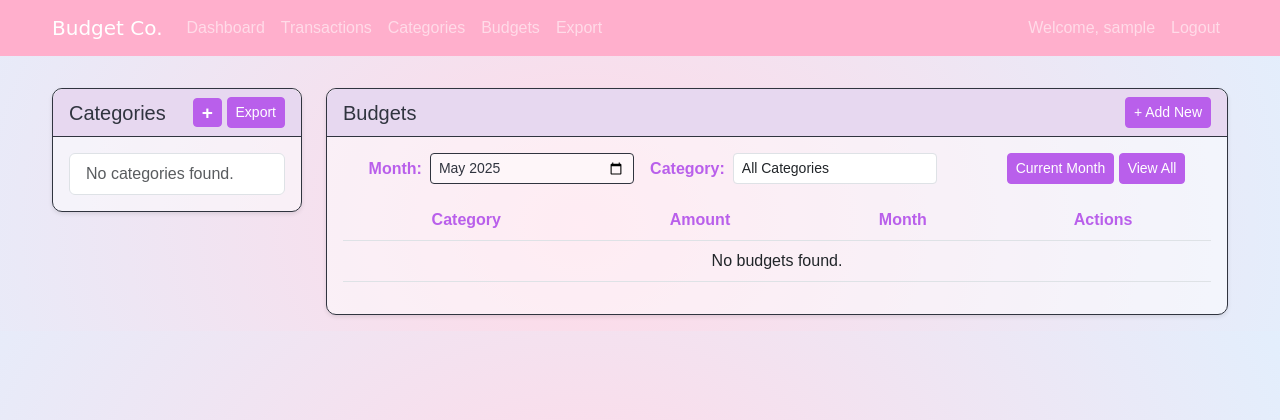
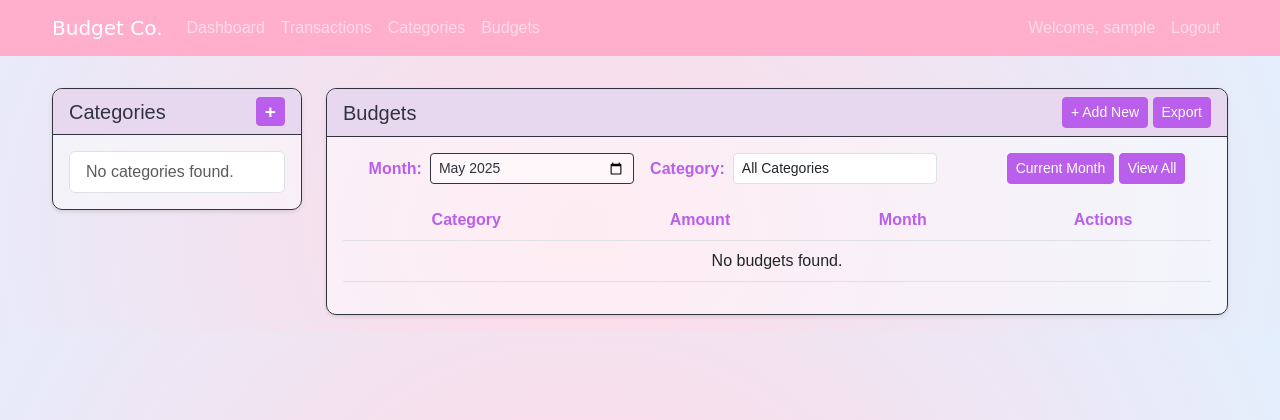
Before and after one commit to cleliamolanda/budget-tracker, a Django app: page /budgets/ in a window 1280 px wide. Shown: the top 420 px of the page. Run offline with Django 5.2, Linux system fonts and the light colour scheme; the visitor is signed in with stand-in values (Sample User, id 1); data that the repository does not hold is empty; some web fonts are replaced.

Commit message:
Included export csv feature with refactor

```diff
--- a/budget/templates/budget/base.html
+++ b/budget/templates/budget/base.html
@@ -34,9 +34,6 @@
                     </li>
                     <li class="nav-item" aria-label="Budgets Tab">
                         <a class="nav-link" href="{% url 'budget:budget-list' %}">Budgets</a>
-                    </li>
-                    <li class="nav-item" aria-label="Export Tab">
-                        <a class="nav-link" href="{% url 'budget:export-csv' %}">Export</a>
                     </li>
                 </ul>
                 <ul class="navbar-nav">
--- a/budget/templates/budget/budget_list.html
+++ b/budget/templates/budget/budget_list.html
@@ -9,12 +9,9 @@
     <div class="card custom-card categories-sidebar" style="width: 250px; max-height: 600px; overflow-y: auto;">
         <div class="card-header d-flex justify-content-between align-items-center custom-card-header-border custom-card-header-purple">
             <h5 class="card-title custom-text-blk mb-0">Categories</h5>
-            <div class="custom-btn-group">
-                <a href="{% url 'budget:category-create' %}" class="btn btn-primary btn-sm custom-btn-purple p-1 px-2" title="Add Category" style="font-size: 1rem; line-height: 1;">
-                    <span style="font-weight: bold; font-size: 1.2em;">&#43;</span>
-                </a>
-                <a href="{% url 'budget:export-csv' %}?type=budgets" class="btn btn-primary btn-sm custom-btn-purple">Export</a>
-            </div>
+            <a href="{% url 'budget:category-create' %}" class="btn btn-primary btn-sm custom-btn-purple p-1 px-2" title="Add Category" style="font-size: 1rem; line-height: 1;">
+                <span style="font-weight: bold; font-size: 1.2em;">&#43;</span>
+            </a>
         </div>
         <div class="card-body" style="padding: 1rem;">
             <ul class="list-group">
@@ -33,7 +30,11 @@
         <div class="card custom-card">
             <div class="card-header d-flex justify-content-between align-items-center custom-card-header-border custom-card-header-purple" aria-label="Budgets List Header">
                 <h5 class="card-title custom-text-blk mb-0">{{ title }}</h5>
-                <a href="{% url create_url %}" class="btn btn-primary btn-sm custom-btn-purple" aria-label="Add a New Budget">+ Add New</a>
+                <div class="custom-btn-group">
+                    <a href="{% url create_url %}" class="btn btn-primary btn-sm custom-btn-purple" aria-label="Add a New Budget">+ Add New</a>
+                    <a href="{% url 'budget:export-csv' %}?type=budgets" class="btn btn-primary btn-sm custom-btn-purple">Export</a>
+                </div>
+
             </div>
             <div class="card-body" role="table" aria-label="Table of Budgets">
                 <div class="row mb-3" style="padding-left: 2vw; padding-right: 2vw;">
```
